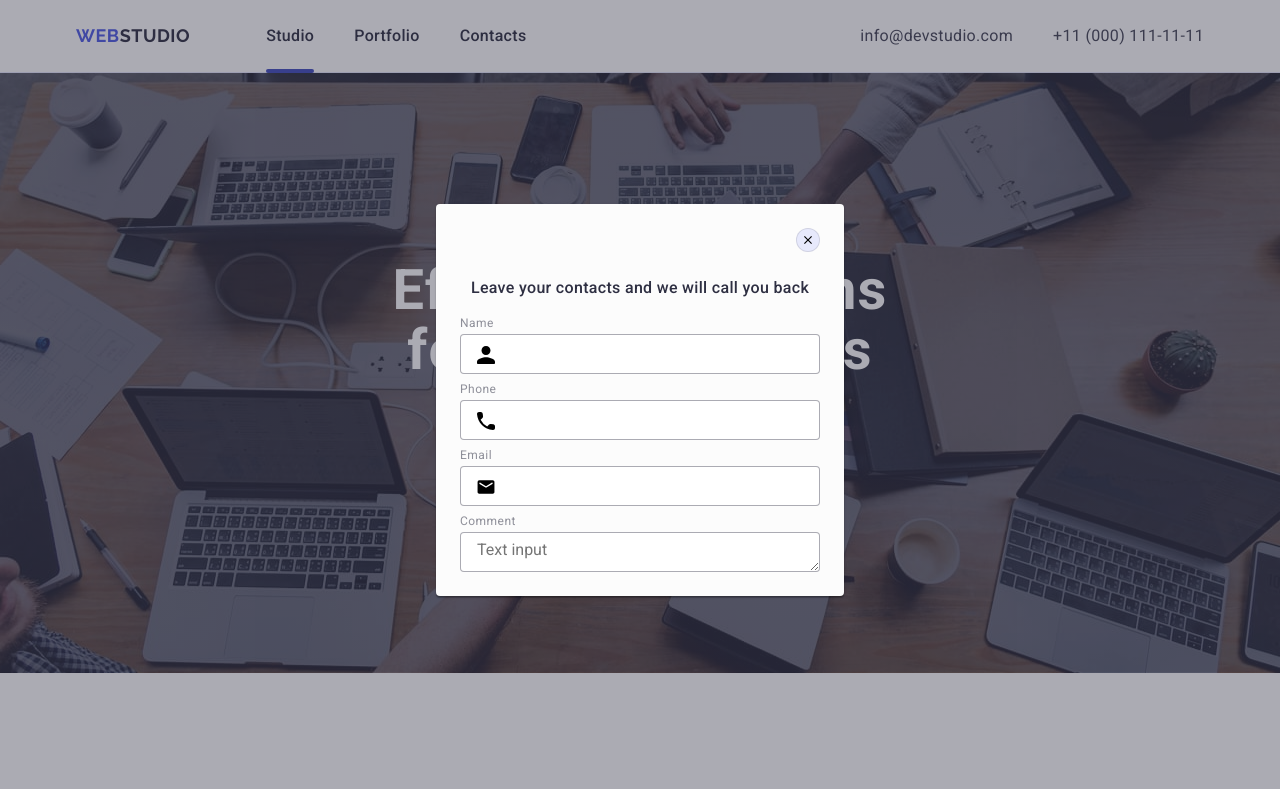
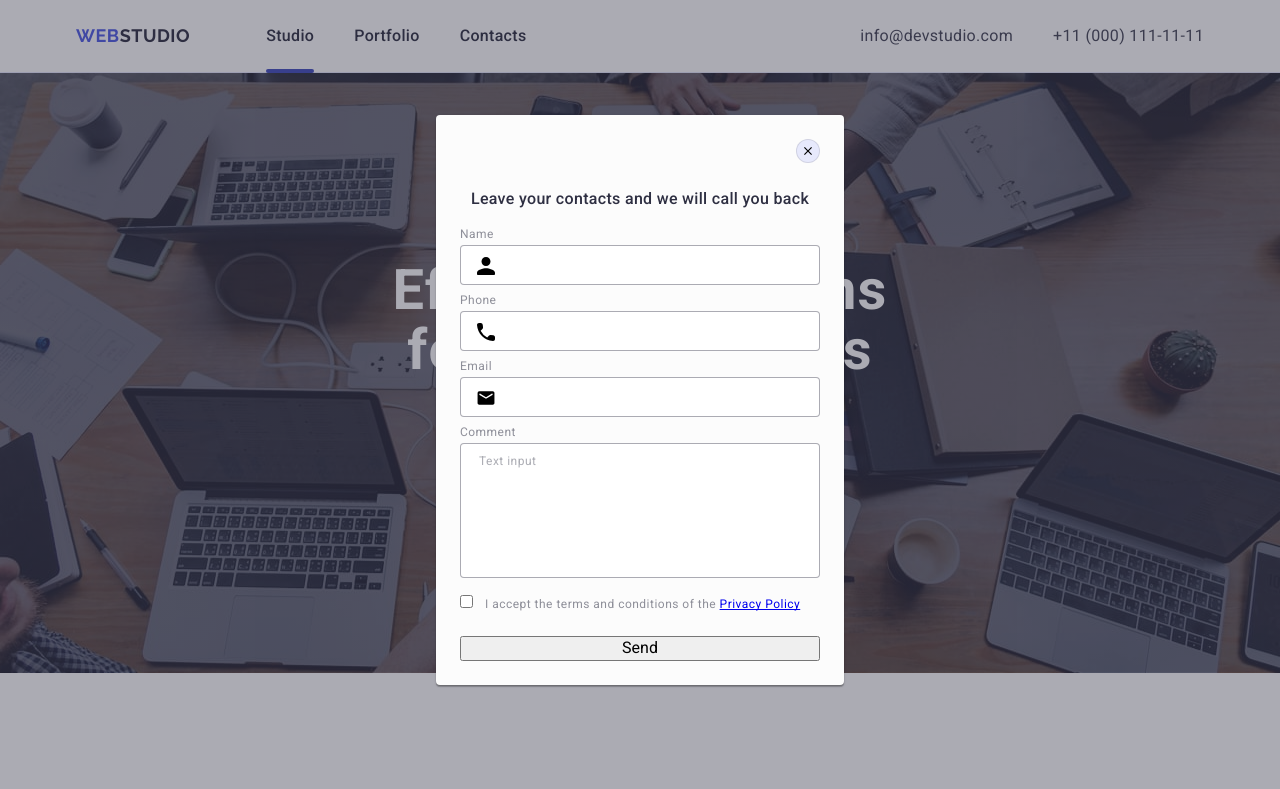
Before and after one commit to Kuchinskiy/goit-hw-05, a plain HTML site: page index.html in a window 1280 px wide. Shown: the top 789 px of the page. Drawn offline with nearby package versions, Linux system fonts and the light colour scheme.

Commit message:
add checkbox

```diff
--- a/css/styles.css
+++ b/css/styles.css
@@ -607,7 +607,8 @@ section-title <<-- for #3, #4 sections*/
 	flex-direction: column;
 }
 
-.form-label {
+.form-label,
+.form-textarea::placeholder {
 	font-size: 12px;
 	color: #8e8f99;
 	line-height: 1.17;
@@ -638,3 +639,40 @@ section-title <<-- for #3, #4 sections*/
 	left: 17px;
 	transform: translateY(-54%);
 }
+
+.textarea-wrapper {
+	display: flex;
+	flex-direction: column;
+	margin-bottom: 16px;
+}
+
+.form-textarea {
+	resize: none;
+	cursor: pointer;
+	border-radius: 4px;
+	border: 1px solid rgba(46, 47, 66, 0.4);
+}
+
+.form-textarea::placeholder {
+	margin-bottom: 0;
+	padding-top: 8px;
+	padding-left: 16px;
+	color: rgba(46, 47, 66, 0.4);
+}
+
+.form-field {
+	/* display: inline-flex; */
+	margin-bottom: 24px;
+}
+
+.form-checkbox {
+	margin-right: 8px;
+}
+
+.form-label {
+}
+
+.form-link {
+	text-decoration: underline;
+	text-decoration-skip-ink: none;
+}
--- a/index.html
+++ b/index.html
@@ -381,20 +381,38 @@
 						</svg>
 					</div>
 
-					<label class="form-label" for="textarea">Comment</label>
-					<textarea class="form-input-modal" rows="10" name="description" id="textarea" placeholder="Text input"></textarea>
+					<div class="textarea-wrapper">
+						<label class="form-label" for="textarea">Comment</label>
+						<textarea class="form-textarea" rows="7" name="description" id="textarea" placeholder="Text input"></textarea>
+					</div>
+
+					<div class="form-field">
+						<input class="form-checkbox" name="pact" value="convention" id="accept" type="checkbox">
+						<label class="form-label" for="accept">I accept the terms and conditions of the
+							<a href="#" class="form-link">Privacy Policy</a>
+						</label>
+					</div>
+
+					<button type="submit">Send</button>
 				</form>
-		</div>
+		</di>
 	 </div>
 </body>
 </html>
 
+<!-- Задіяти -->
 <!-- <div class="form-field">
-  <label class="form-label" for="input-name">Field Name</label>
-  <div class="input-wrapper">
-    <input class="form-input" name="input-name" id="input-name" type="text" />
-    <svg class="form-icon" width="18" height="24">
-      <use href="./images/icons.svg#icon-name"></use>
-    </svg>
-  </div>
+  <label class="form-label">
+    <input
+      class="form-checkbox"
+      name="pact"
+      value="convention"
+      type="checkbox"
+      id="accept"
+    />
+    <span>
+      I accept the terms and conditions of the
+      <a href="#" class="form-link">Privacy Policy</a>
+    </span>
+  </label>
 </div> -->
```
